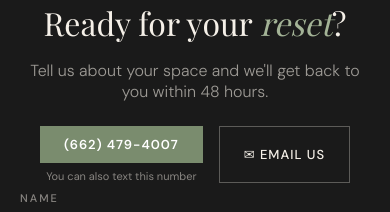
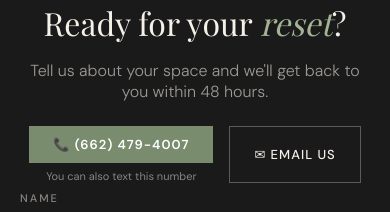
Before and after one commit to TheArtOfSound/roro, a React (Vite) app: page / in a window 390 px wide. Shown: the part 7380-7592 px from the top of the page. Built offline with nearby package versions, Linux system fonts and the light colour scheme; no server answers; the database is empty; a web font is replaced by a local one.

Commit message:
fix: phone number back to tappable tel: link

```diff
--- a/src/pages/Landing.jsx
+++ b/src/pages/Landing.jsx
@@ -1988,9 +1988,9 @@ export default function RoRoMode() {
             </p>
             <div style={{ display: "flex", gap: 16, justifyContent: "center", flexWrap: "wrap", marginTop: 12, marginBottom: 8 }}>
               <div style={{ textAlign: "center" }}>
-                <span style={{ display: "inline-flex", alignItems: "center", gap: 8, padding: "10px 24px", background: "var(--sage)", color: "white", fontFamily: "var(--font-body)", fontSize: 13, fontWeight: 600, letterSpacing: 1, textTransform: "uppercase" }}>
-                  (662) 479-4007
-                </span>
+                <a href="tel:+16624794007" style={{ display: "inline-flex", alignItems: "center", gap: 8, padding: "10px 24px", background: "var(--sage)", color: "white", textDecoration: "none", fontFamily: "var(--font-body)", fontSize: 13, fontWeight: 600, letterSpacing: 1, textTransform: "uppercase", cursor: "pointer" }}>
+                  📞 (662) 479-4007
+                </a>
                 <div style={{ fontSize: 11, color: "rgba(245,240,232,0.5)", marginTop: 6, fontFamily: "var(--font-body)" }}>
                   You can also text this number
                 </div>
@@ -2137,7 +2137,7 @@ export default function RoRoMode() {
         <div className="rr-footer-inner">
           <div className="rr-footer-brand">RoRo Mode</div>
           <ul className="rr-footer-links">
-            <li><span>(662) 479-4007</span></li>
+            <li><a href="tel:+16624794007">(662) 479-4007</a></li>
             <li><a href="mailto:itsroromode@gmail.com">Email</a></li>
             <li><a href="https://www.instagram.com/_roro_mode_" target="_blank" rel="noopener noreferrer">Instagram</a></li>
             <li><span role="button" tabIndex={0} onClick={() => scrollTo("contact")}>Contact</span></li>
```
